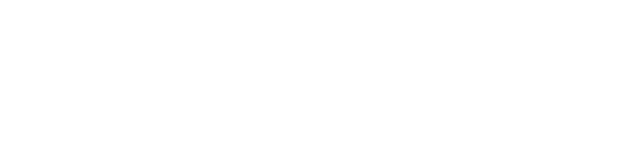
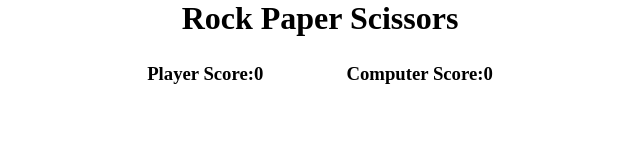
Before and after one commit to JarielReyes/rock-paper-scissors, a plain HTML site: page index.html in a window 1280 px wide. Shown: the whole page, without its empty margins (320-960 px from the left). Drawn offline with Linux system fonts and the light colour scheme.

Commit message:
Added html

```diff
--- a/index.html
+++ b/index.html
@@ -4,7 +4,13 @@
         <link rel="stylesheet" href="main.css">
     </head>
     <body>
-
+        <header>
+            <h1>Rock Paper Scissors</h1>
+            <div class="score-flex">
+                <h3>Player Score:<span id="p-score">0</span></h3>
+                <h3>Computer Score:<span id="c-score">0</span></h3>
+            </div>
+        </header>
 
 
 
--- a/main.css
+++ b/main.css
@@ -0,0 +1,14 @@
+* {
+    padding: 0;
+    margin: 0;
+    box-sizing: border-box;
+}
+header {
+    text-align: center;
+}
+.score-flex {
+    display: flex;
+    width: 40%;
+    margin: 2% 30% 0 30%;
+    justify-content: space-evenly;
+}
```
